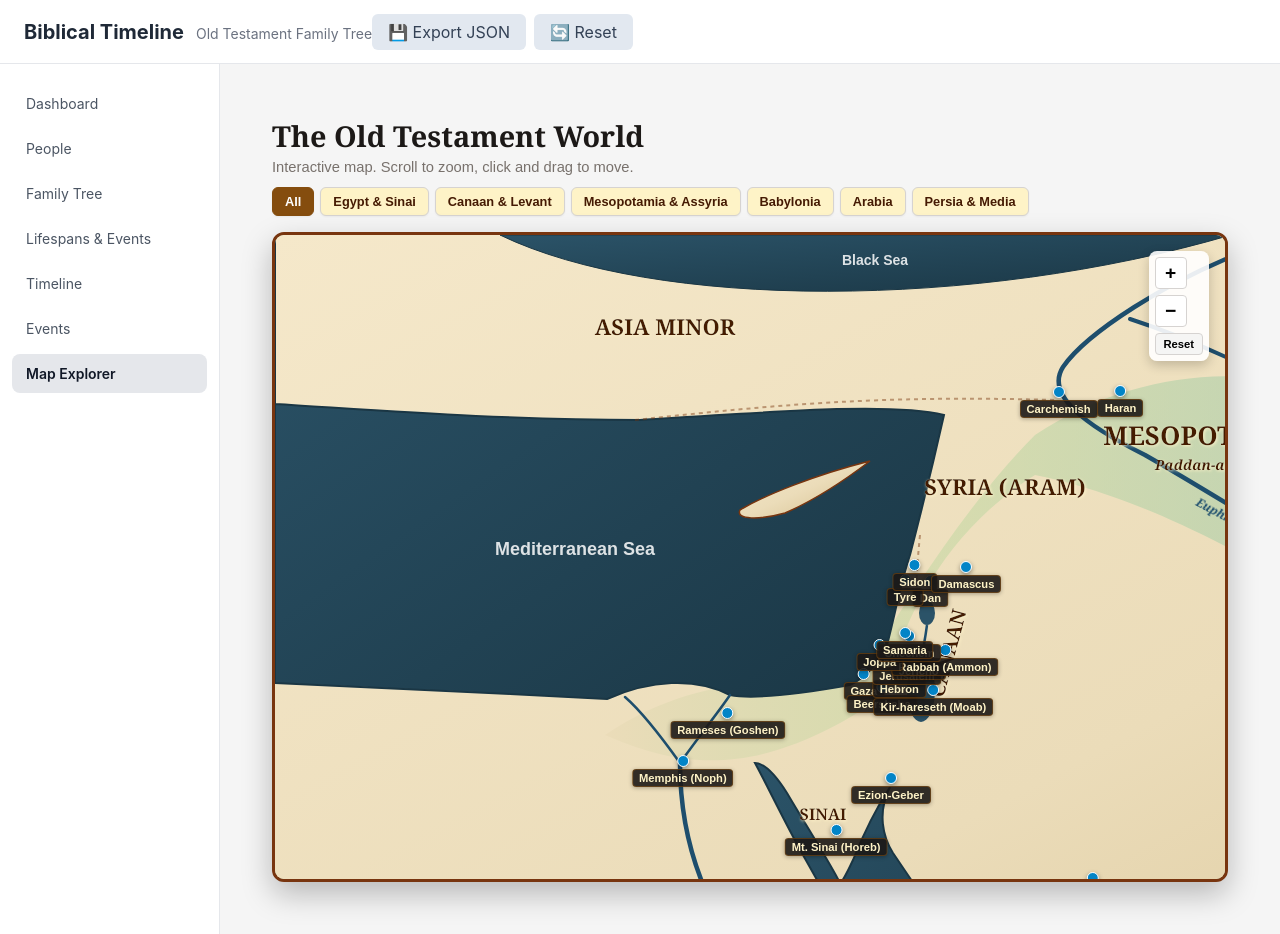
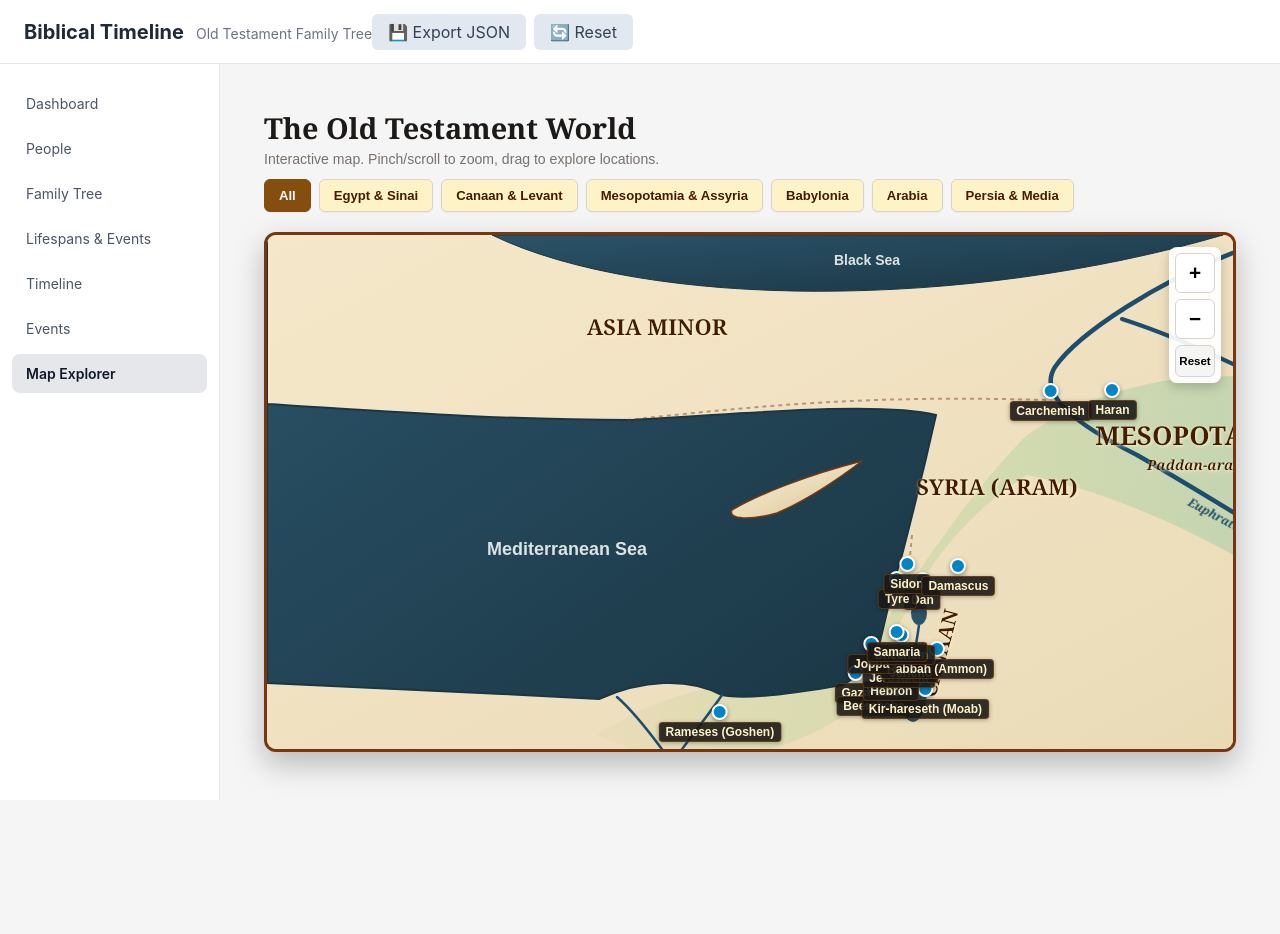
Before and after one commit to JonathanGhaly/biblical-timeline, a React (Vite) app: page / in a window 1280 px wide. Both pictures are taken after a click on the button "Map Explorer". After the commit the page ends 800 px from the top, so only its background shows below. Built offline with nearby package versions, Linux system fonts and the light colour scheme.

Commit message:
Set base path for GitHub Pages

```diff
--- a/src/pages/OldTestamentMapPage.tsx
+++ b/src/pages/OldTestamentMapPage.tsx
@@ -365,6 +365,7 @@ export default function OldTestamentMapPage({
   const [dragStart, setDragStart] = useState({ x: 0, y: 0 });
 
   const mapViewportRef = useRef<HTMLDivElement>(null);
+  const touchDistanceRef = useRef<number | null>(null);
 
   const regions = [
     "All",
@@ -422,7 +423,7 @@ export default function OldTestamentMapPage({
     return year < 0 ? `${Math.abs(year)} BC` : `${year} AD`;
   };
 
-  // Zoom & Pan Handlers
+  // Zoom & Pan Handlers for Mouse
   const handleWheel = (e: React.WheelEvent) => {
     e.preventDefault();
     const zoomFactor = e.deltaY < 0 ? 1.15 : 0.85;
@@ -459,6 +460,63 @@ export default function OldTestamentMapPage({
 
   const handleMouseUp = () => setIsDragging(false);
 
+  // Touch Gesture Handlers (Single-finger pan & Pinch-to-zoom)
+  const handleTouchStart = (e: React.TouchEvent) => {
+    if (e.touches.length === 1) {
+      setIsDragging(true);
+      setDragStart({
+        x: e.touches[0].clientX - pan.x,
+        y: e.touches[0].clientY - pan.y,
+      });
+    } else if (e.touches.length === 2) {
+      setIsDragging(false);
+      const dist = Math.hypot(
+        e.touches[0].clientX - e.touches[1].clientX,
+        e.touches[0].clientY - e.touches[1].clientY
+      );
+      touchDistanceRef.current = dist;
+    }
+  };
+
+  const handleTouchMove = (e: React.TouchEvent) => {
+    if (e.touches.length === 1 && isDragging) {
+      setPan({
+        x: e.touches[0].clientX - dragStart.x,
+        y: e.touches[0].clientY - dragStart.y,
+      });
+    } else if (e.touches.length === 2 && touchDistanceRef.current !== null) {
+      const newDist = Math.hypot(
+        e.touches[0].clientX - e.touches[1].clientX,
+        e.touches[0].clientY - e.touches[1].clientY
+      );
+      const factor = newDist / touchDistanceRef.current;
+      touchDistanceRef.current = newDist;
+
+      if (mapViewportRef.current) {
+        const rect = mapViewportRef.current.getBoundingClientRect();
+        const touch1 = e.touches[0];
+        const touch2 = e.touches[1];
+        const centerX = (touch1.clientX + touch2.clientX) / 2 - rect.left;
+        const centerY = (touch1.clientY + touch2.clientY) / 2 - rect.top;
+
+        setZoom((prevZoom) => {
+          const nextZoom = Math.min(Math.max(prevZoom * factor, 1), 6);
+          const zoomRatio = nextZoom / prevZoom;
+          setPan((prevPan) => ({
+            x: centerX - (centerX - prevPan.x) * zoomRatio,
+            y: centerY - (centerY - prevPan.y) * zoomRatio,
+          }));
+          return nextZoom;
+        });
+      }
+    }
+  };
+
+  const handleTouchEnd = () => {
+    setIsDragging(false);
+    touchDistanceRef.current = null;
+  };
+
   const zoomIn = () => {
     setZoom((prev) => Math.min(prev * 1.25, 6));
   };
@@ -479,18 +537,17 @@ export default function OldTestamentMapPage({
   return (
     <div
       style={{
-        padding: "20px",
+        padding: "12px",
         maxWidth: "1400px",
         margin: "0 auto",
         fontFamily: "Georgia, serif",
+        boxSizing: "border-box",
       }}
     >
       <div
         style={{
           display: "flex",
-          justifyContent: "space-between",
-          alignItems: "flex-end",
-          flexWrap: "wrap",
+          flexDirection: "column",
           gap: "12px",
           marginBottom: "16px",
         }}
@@ -498,7 +555,7 @@ export default function OldTestamentMapPage({
         <div>
           <h2
             style={{
-              fontSize: "1.8rem",
+              fontSize: "clamp(1.4rem, 4vw, 1.8rem)",
               fontWeight: "bold",
               margin: "0 0 4px 0",
               color: "#1c1917",
@@ -510,19 +567,23 @@ export default function OldTestamentMapPage({
             style={{
               color: "#78716c",
               margin: 0,
-              fontSize: "0.92rem",
+              fontSize: "0.88rem",
               fontFamily: "sans-serif",
             }}
           >
-            Interactive map. Scroll to zoom, click and drag to move.
+            Interactive map. Pinch/scroll to zoom, drag to explore locations.
           </p>
         </div>
 
+        {/* Scrollable Region Filter Bar */}
         <div
           style={{
             display: "flex",
-            gap: "6px",
-            flexWrap: "wrap",
+            gap: "8px",
+            overflowX: "auto",
+            paddingBottom: "4px",
+            scrollbarWidth: "none",
+            WebkitOverflowScrolling: "touch",
             fontFamily: "sans-serif",
           }}
         >
@@ -531,17 +592,19 @@ export default function OldTestamentMapPage({
               key={region}
               onClick={() => setSelectedRegion(region)}
               style={{
-                padding: "6px 12px",
+                padding: "8px 14px",
                 borderRadius: "6px",
                 border:
                   "1px solid " +
                   (selectedRegion === region ? "#854d0e" : "#d6d3d1"),
                 background: selectedRegion === region ? "#854d0e" : "#fef3c7",
                 color: selectedRegion === region ? "#ffffff" : "#451a03",
-                fontSize: "0.8rem",
+                fontSize: "0.82rem",
                 fontWeight: "600",
                 cursor: "pointer",
                 boxShadow: "0 1px 2px rgba(0,0,0,0.05)",
+                whiteSpace: "nowrap",
+                flexShrink: 0,
               }}
             >
               {region}
@@ -557,9 +620,12 @@ export default function OldTestamentMapPage({
         onMouseMove={handleMouseMove}
         onMouseUp={handleMouseUp}
         onMouseLeave={handleMouseUp}
+        onTouchStart={handleTouchStart}
+        onTouchMove={handleTouchMove}
+        onTouchEnd={handleTouchEnd}
         style={{
           width: "100%",
-          height: "650px",
+          height: "clamp(380px, 65vh, 650px)",
           overflow: "hidden",
           position: "relative",
           borderRadius: "12px",
@@ -575,13 +641,13 @@ export default function OldTestamentMapPage({
         <div
           style={{
             position: "absolute",
-            top: "16px",
-            right: "16px",
+            top: "12px",
+            right: "12px",
             zIndex: 100,
             display: "flex",
             flexDirection: "column",
             gap: "6px",
-            background: "rgba(255, 255, 255, 0.9)",
+            background: "rgba(255, 255, 255, 0.92)",
             padding: "6px",
             borderRadius: "8px",
             boxShadow: "0 4px 12px rgba(0,0,0,0.2)",
@@ -592,14 +658,17 @@ export default function OldTestamentMapPage({
             onClick={zoomIn}
             title="Zoom In"
             style={{
-              width: "32px",
-              height: "32px",
-              fontSize: "1.2rem",
+              width: "40px",
+              height: "40px",
+              fontSize: "1.3rem",
               fontWeight: "bold",
               border: "1px solid #d6d3d1",
-              borderRadius: "4px",
+              borderRadius: "6px",
               background: "#ffffff",
               cursor: "pointer",
+              display: "flex",
+              alignItems: "center",
+              justifyContent: "center",
             }}
           >
             +
@@ -608,14 +677,17 @@ export default function OldTestamentMapPage({
             onClick={zoomOut}
             title="Zoom Out"
             style={{
-              width: "32px",
-              height: "32px",
-              fontSize: "1.2rem",
+              width: "40px",
+              height: "40px",
+              fontSize: "1.3rem",
               fontWeight: "bold",
               border: "1px solid #d6d3d1",
-              borderRadius: "4px",
+              borderRadius: "6px",
               background: "#ffffff",
               cursor: "pointer",
+              display: "flex",
+              alignItems: "center",
+              justifyContent: "center",
             }}
           >
             −
@@ -624,13 +696,17 @@ export default function OldTestamentMapPage({
             onClick={resetView}
             title="Reset Map View"
             style={{
-              padding: "4px 8px",
-              fontSize: "0.7rem",
+              width: "40px",
+              height: "32px",
+              fontSize: "0.72rem",
               fontWeight: "bold",
               border: "1px solid #d6d3d1",
-              borderRadius: "4px",
+              borderRadius: "6px",
               background: "#f5f5f4",
               cursor: "pointer",
+              display: "flex",
+              alignItems: "center",
+              justifyContent: "center",
             }}
           >
             Reset
@@ -928,9 +1004,9 @@ export default function OldTestamentMapPage({
             const hasEvents = cityEvents.length > 0;
             const { x, y } = geoToPixel(city.lat, city.lon);
 
-            // Counter-scale dimensions dynamically based on zoom
-            const markerSize = (hasEvents ? 18 : 12) / Math.pow(zoom, 0.4);
-            const labelFontSize = 0.7 / Math.pow(zoom, 0.7);
+            // Counter-scale dimensions dynamically based on zoom for mobile touch visibility
+            const markerSize = (hasEvents ? 22 : 16) / Math.pow(zoom, 0.4);
+            const labelFontSize = 0.75 / Math.pow(zoom, 0.65);
             const paddingY = 2 / zoom;
             const paddingX = 6 / zoom;
             const borderRadius = 4 / zoom;
@@ -954,6 +1030,7 @@ export default function OldTestamentMapPage({
                   display: "flex",
                   flexDirection: "column",
                   alignItems: "center",
+                  touchAction: "manipulation",
                 }}
               >
                 <div
@@ -962,13 +1039,13 @@ export default function OldTestamentMapPage({
                     height: `${markerSize}px`,
                     borderRadius: "50%",
                     backgroundColor: hasEvents ? "#b91c1c" : "#0284c7",
-                    border: `${1.5 / zoom}px solid #ffffff`,
+                    border: `${2 / zoom}px solid #ffffff`,
                     boxShadow: "0 2px 5px rgba(0,0,0,0.4)",
                     display: "flex",
                     alignItems: "center",
                     justifyContent: "center",
                     color: "#ffffff",
-                    fontSize: `${0.68 / zoom}rem`,
+                    fontSize: `${0.72 / zoom}rem`,
                     fontWeight: "bold",
                   }}
                 >
@@ -1004,12 +1081,14 @@ export default function OldTestamentMapPage({
           style={{
             position: "fixed",
             inset: 0,
-            background: "rgba(15, 23, 42, 0.7)",
+            background: "rgba(15, 23, 42, 0.75)",
             backdropFilter: "blur(4px)",
             display: "flex",
             alignItems: "center",
             justifyContent: "center",
             zIndex: 1000,
+            padding: "16px",
+            boxSizing: "border-box",
           }}
           onClick={() => setSelectedCity(null)}
         >
@@ -1017,13 +1096,14 @@ export default function OldTestamentMapPage({
             style={{
               background: "#fdfbf7",
               borderRadius: "12px",
-              padding: "24px",
+              padding: "20px",
               maxWidth: "520px",
-              width: "90%",
+              width: "100%",
               maxHeight: "80vh",
               overflowY: "auto",
               boxShadow: "0 20px 25px -5px rgba(0,0,0,0.3)",
               border: "2px solid #78350f",
+              boxSizing: "border-box",
             }}
             onClick={(event) => event.stopPropagation()}
           >
@@ -1039,7 +1119,7 @@ export default function OldTestamentMapPage({
                 <h3
                   style={{
                     margin: 0,
-                    fontSize: "1.4rem",
+                    fontSize: "1.3rem",
                     color: "#291e13",
                     fontFamily: "Georgia, serif",
                   }}
@@ -1049,7 +1129,7 @@ export default function OldTestamentMapPage({
                 <p
                   style={{
                     margin: "2px 0 0 0",
-                    fontSize: "0.88rem",
+                    fontSize: "0.85rem",
                     color: "#78350f",
                     fontWeight: "600",
                     fontFamily: "sans-serif",
@@ -1059,8 +1139,8 @@ export default function OldTestamentMapPage({
                 </p>
                 <p
                   style={{
-                    margin: "5px 0 0 0",
-                    fontSize: "0.78rem",
+                    margin: "4px 0 0 0",
+                    fontSize: "0.75rem",
                     color: "#78716c",
                     fontFamily: "sans-serif",
                   }}
@@ -1074,9 +1154,10 @@ export default function OldTestamentMapPage({
                 style={{
                   background: "none",
                   border: "none",
-                  fontSize: "1.4rem",
+                  fontSize: "1.5rem",
                   cursor: "pointer",
                   color: "#786c5e",
+                  padding: "4px",
                 }}
               >
                 ✕
@@ -1130,12 +1211,14 @@ export default function OldTestamentMapPage({
           style={{
             position: "fixed",
             inset: 0,
-            background: "rgba(15, 23, 42, 0.7)",
+            background: "rgba(15, 23, 42, 0.75)",
             backdropFilter: "blur(4px)",
             display: "flex",
             alignItems: "center",
             justifyContent: "center",
             zIndex: 1100,
+            padding: "16px",
+            boxSizing: "border-box",
           }}
           onClick={() => setSelectedEvent(null)}
         >
@@ -1143,24 +1226,25 @@ export default function OldTestamentMapPage({
             style={{
               background: "#fdfbf7",
               borderRadius: "12px",
-              padding: "24px",
+              padding: "20px",
               maxWidth: "520px",
-              width: "90%",
+              width: "100%",
               maxHeight: "85vh",
               overflowY: "auto",
               boxShadow: "0 20px 25px -5px rgba(0,0,0,0.3)",
               border: "2px solid #78350f",
               fontFamily: "sans-serif",
+              boxSizing: "border-box",
             }}
             onClick={(event) => event.stopPropagation()}
           >
             <div style={{ display: "flex", justifyContent: "space-between", alignItems: "flex-start", marginBottom: "16px" }}>
-              <h3 style={{ margin: 0, fontSize: "1.3rem", color: "#1c1917", fontFamily: "Georgia, serif" }}>
+              <h3 style={{ margin: 0, fontSize: "1.25rem", color: "#1c1917", fontFamily: "Georgia, serif" }}>
                 {selectedEvent.title}
               </h3>
               <button
                 onClick={() => setSelectedEvent(null)}
-                style={{ background: "none", border: "none", fontSize: "1.4rem", cursor: "pointer", color: "#786c5e" }}
+                style={{ background: "none", border: "none", fontSize: "1.5rem", cursor: "pointer", color: "#786c5e", padding: "4px" }}
               >
                 ✕
               </button>
@@ -1198,7 +1282,7 @@ export default function OldTestamentMapPage({
                 onClick={() => setSelectedEvent(null)}
                 style={{
                   marginTop: "12px",
-                  padding: "8px 14px",
+                  padding: "10px 16px",
                   borderRadius: "6px",
                   background: "#e7e5e4",
                   border: "1px solid #d6d3d1",
```
